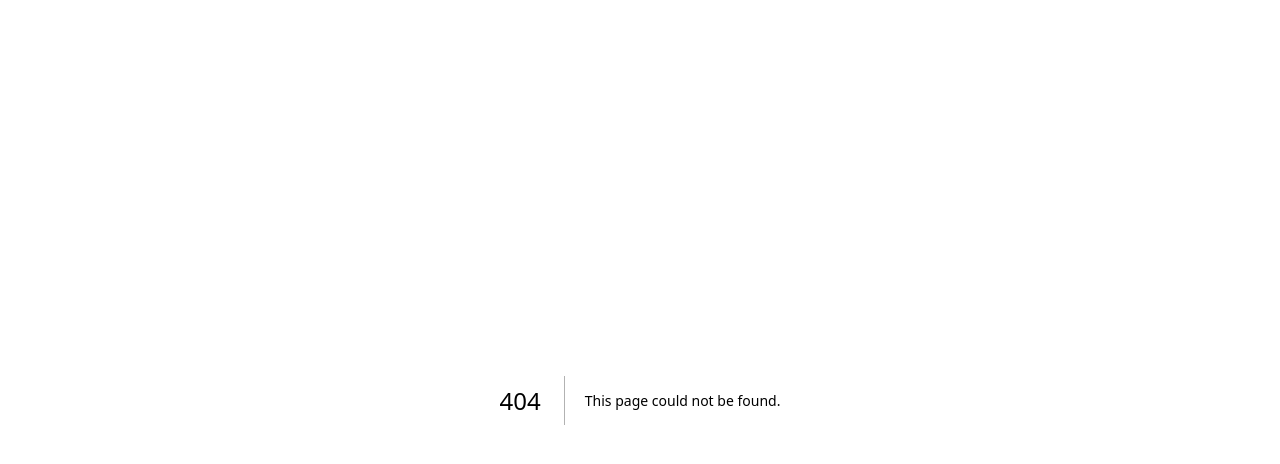
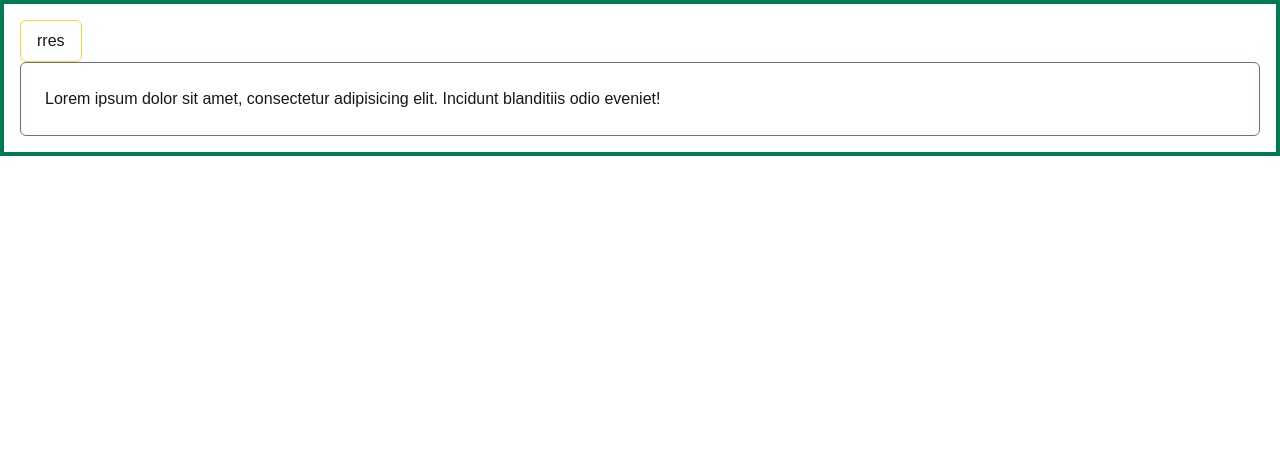
Before and after one commit to azizy5203/next-crash-course, a Next.js app: page /Task in a window 1280 px wide. Before the commit this address had no page. Shown: the top 464 px of the page. Built offline with nearby package versions, Linux system fonts and the light colour scheme.

Commit message:
init commit

```diff
--- /dev/null
+++ b/src/pages/Task.tsx
@@ -0,0 +1,28 @@
+import Head from "next/head";
+import { useState } from "react";
+function Task() {
+    const [titleText, setTitleText] = useState<string>("rres");
+  return (
+    <>
+      <Head>
+        <title>{titleText}</title>
+        <meta
+          name="description"
+          content="My page description"
+        />
+        <link
+          rel="icon"
+          href="/file.svg"
+        />
+      </Head>
+      <main>
+        <button className="border border-amber-300 rounded-md px-4 py-2 cursor-pointer" onClick={()=>setTitleText('new Title')}>{titleText}</button>
+        <div className="border border-slate-500 rounded-md p-6">
+            Lorem ipsum dolor sit amet, consectetur adipisicing elit. Incidunt blanditiis odio eveniet!
+        </div>
+      </main>
+    </>
+  );
+}
+
+export default Task;
--- a/src/pages/_document.tsx
+++ b/src/pages/_document.tsx
@@ -5,7 +5,9 @@ export default function Document() {
     <Html lang="en">
       <Head />
       <body className="antialiased">
-        <Main />
+        <div className="border-4 p-4 border-emerald-700">
+          <Main />
+        </div>
         <NextScript />
       </body>
     </Html>
```
